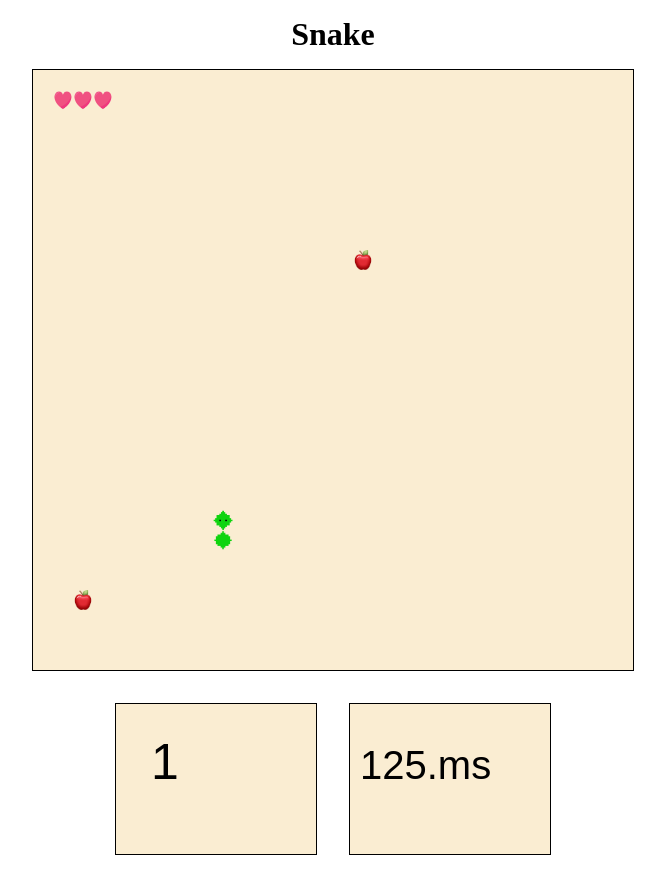
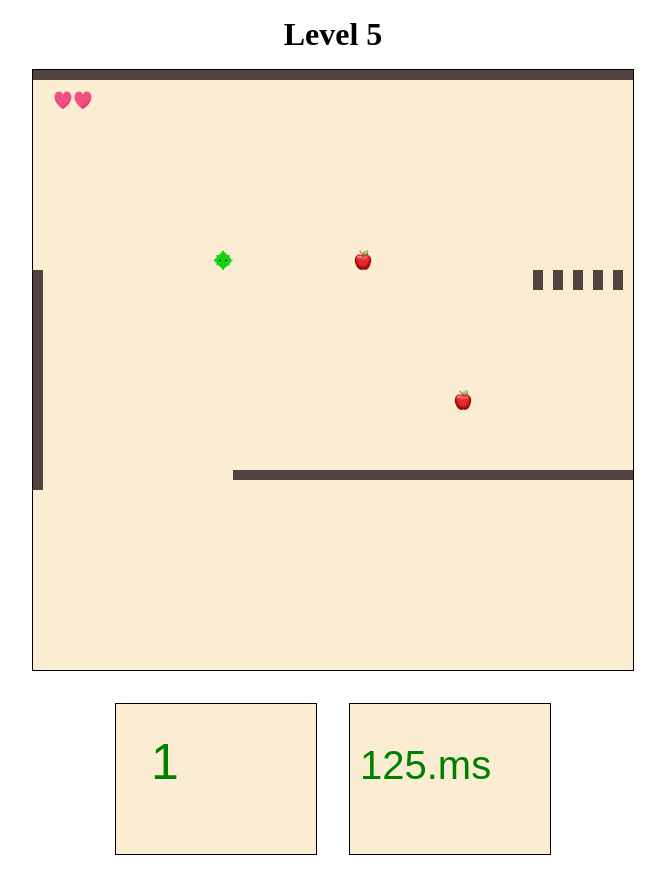
Before and after one commit to rg-km/se-fe8-kelompok2, a plain HTML site: page index.html in a window 1280 px wide. Shown: the whole page, without its empty margins (307-972 px from the left). Drawn offline with Linux system fonts and the light colour scheme.

Commit message:
refactor: add levels and walls

```diff
--- a/index.html
+++ b/index.html
@@ -14,11 +14,13 @@
     <img id="snake-body" src="assets/img/body.png" hidden />
     <img id="heart" src="assets/img/heart.png" hidden />
 
+    <!-- Import assets: audio -->
     <audio id="game-over" controls preload="none" hidden src="assets/sound/game-over.mp3"></audio>
+    <audio id="level-up" controls preload="none" hidden src="assets/sound/level-up.mp3"></audio>
 
     <!-- Draw on canvas -->
     <div class="screen">
-      <h1>Snake</h1>
+      <h1><span id="snakeLevel"></span></h1>
       <canvas id="snakeBoard" width="600" height="600" class="board"></canvas>
       <div class="info-board">
         <canvas id="scoreBoard" width="200" height="150" class="board"></canvas>
--- a/script.js
+++ b/script.js
@@ -9,8 +9,6 @@ const DIRECTION = {
   UP: 2,
   DOWN: 3,
 }
-
-const MOVE_INTERVAL = 125;
 
 function initPosition() {
   return {
@@ -37,14 +35,17 @@ function initSnake(color) {
     color: color,
     ...initHeadAndBody(),
     direction: initDirection(),
-    score: 0,
     heart: [
       { x: 1, y: 1 },
       { x: 2, y: 1 },
       { x: 3, y: 1 },
     ],
+    score: 0,
+    level: 5,
+    speed: 125,
   }
 }
+
 let snake = initSnake()
 
 let apples = [
@@ -58,9 +59,117 @@ let apples = [
   },
 ]
 
-function drawCell(ctx, x, y, color) {
-  ctx.fillStyle = color
-  ctx.fillRect(x * CELL_SIZE, y * CELL_SIZE, CELL_SIZE, CELL_SIZE)
+let obstacles = [
+  { level: 1,
+    walls: []
+  },
+  {
+    level: 2,
+    walls: [
+      {
+        startX: 13,
+        startY: 20,
+        endX: 26,
+        endY: 20,
+        width: CELL_SIZE,
+        height: CELL_SIZE / 2,
+      },
+    ],
+  },
+  {
+    level: 3,
+    walls: [
+      {
+        startX: 23,
+        startY: 20,
+        endX: 36,
+        endY: 20,
+        width: CELL_SIZE,
+        height: CELL_SIZE / 2,
+      },
+      {
+        startX: 9,
+        startY: 30,
+        endX: 22,
+        endY: 30,
+        width: CELL_SIZE,
+        height: CELL_SIZE / 2,
+      },
+    ],
+  },
+  {
+    level: 4,
+    walls: [
+      {
+        startX: 23,
+        startY: 20,
+        endX: 36,
+        endY: 20,
+        width: CELL_SIZE,
+        height: CELL_SIZE / 2,
+      },
+      {
+        startX: 9,
+        startY: 30,
+        endX: 22,
+        endY: 30,
+        width: CELL_SIZE,
+        height: CELL_SIZE / 2,
+      },
+      {
+        startX: 4,
+        startY: 10,
+        endX: 17,
+        endY: 10,
+        width: CELL_SIZE,
+        height: CELL_SIZE / 2,
+      },
+    ],
+  },
+  {
+    level: 5,
+    walls: [
+      {
+        startX: 25,
+        startY: 10,
+        endX: 36,
+        endY: 10,
+        width: CELL_SIZE / 2,
+        height: CELL_SIZE,
+      },
+      {
+        startX: 10,
+        startY: 20,
+        endX: 100,
+        endY: 20,
+        width: CELL_SIZE,
+        height: CELL_SIZE / 2,
+      },
+      {
+        startX: 0,
+        startY: 10,
+        endX: 0,
+        endY: 20,
+        width: CELL_SIZE / 2,
+        height: CELL_SIZE,
+      },
+      {
+        startX: 0,
+        startY: 0,
+        endX: 100,
+        endY: 0,
+        width: CELL_SIZE,
+        height: CELL_SIZE / 2,
+      },
+    ],
+  },
+]
+
+function drawSnakeHead(ctx, snake) {
+  var img
+
+  img = document.getElementById('snake-head');
+  ctx.drawImage(img, snake.head.x * CELL_SIZE, snake.head.y * CELL_SIZE, CELL_SIZE, CELL_SIZE)
 }
 
 function drawScore(snake) {
@@ -80,16 +189,30 @@ function drawSpeed(snake) {
   speedCtx.clearRect(0, 0, CANVAS_SIZE, CANVAS_SIZE);
   speedCtx.font = '40px Arial';
   speedCtx.fillStyle = snake.color;
-  speedCtx.fillText(MOVE_INTERVAL + '.ms', 10, speedCanvas.scrollHeight / 2);
+  speedCtx.fillText(snake.speed + '.ms', 10, speedCanvas.scrollHeight / 2);
 }
 
-function drawSnakeHead(ctx, snake) {
-  var img
-
-  img = document.getElementById('snake-head');
-  ctx.drawImage(img, snake.head.x * CELL_SIZE, snake.head.y * CELL_SIZE, CELL_SIZE, CELL_SIZE)
+function drawLevel(snake) {
+  let levelElement = document.getElementById('snakeLevel')
+  levelElement.innerText = 'Level ' + snake.level
 }
 
+function drawObstacles(ctx, snake, obstacles) {
+  let walls = obstacles.find(function (element) {
+    return element.level === snake.level
+  }).walls
+
+  ctx.fillStyle = '#534340'
+  for (let i = 0; i < walls.length; i++) {
+    for (let j = walls[i].startX; j <= walls[i].endX; j++) {
+      for (let k = walls[i].startY; k <= walls[i].endY; k++) {
+        ctx.fillRect(j * CELL_SIZE, k * CELL_SIZE, walls[i].width, walls[i].height)
+      }
+    }
+  }
+}
+
+// main function to be executed
 function draw() {
   setInterval(function () {
     let snakeCanvas = document.getElementById('snakeBoard')
@@ -97,31 +220,33 @@ function draw() {
 
     ctx.clearRect(0, 0, CANVAS_SIZE, CANVAS_SIZE)
 
-    //draw head + body for snake
+    // draw the obstacles or walls
+    drawObstacles(ctx, snake, obstacles)
+
+    // draw head + body for snake
     drawSnakeHead(ctx, snake)
     var bodyImage = document.getElementById('snake-body')
     for (let i = 1; i < snake.body.length; i++) {
       ctx.drawImage(bodyImage, snake.body[i].x * CELL_SIZE, snake.body[i].y * CELL_SIZE, CELL_SIZE, CELL_SIZE)
     }
 
-    //draw apples in random positions
+    // draw apples in random positions
     for (let i = 0; i < apples.length; i++) {
       let apple = apples[i]
-
       var img = document.getElementById('apple')
       ctx.drawImage(img, apple.position.x * CELL_SIZE, apple.position.y * CELL_SIZE, CELL_SIZE, CELL_SIZE)
     }
 
-    //draw heart or lifepoint on top screen
+    // draw heart or lifepoint on top screen
     for (let i = 0; i < snake.heart.length; i++) {
-
       var img = document.getElementById('heart')
       ctx.drawImage(img, snake.heart[i].x * CELL_SIZE, snake.heart[i].y * CELL_SIZE, CELL_SIZE, CELL_SIZE)
     }
 
-
     drawScore(snake)
     drawSpeed(snake)
+    drawLevel(snake)
+
   }, REDRAW_INTERVAL)
 }
 
@@ -140,17 +265,47 @@ function teleport(snake) {
   }
 }
 
+// Leveling Cases
+function getLevel(score) {
+  switch (score) {
+    case 5:
+      return 2
+    case 10:
+      return 3
+    case 15:
+      return 4
+    default:
+      return 5
+  }
+}
+
+// Speed increases as the snake level up
+function getSpeed(level) {
+  return 150 - (level - 1) * 25;
+}
+
+// Eat the apples
 function eat(snake, apples) {
   for (let i = 0; i < apples.length; i++) {
     let apple = apples[i]
     if (snake.head.x == apple.position.x && snake.head.y == apple.position.y) {
       apple.position = initPosition()
       snake.score++
+
+      // Does the snake level up?
+      if (snake.score % 5 === 0 && snake.level < 5) {
+        snake.level = getLevel(snake.score)
+        snake.speed = getSpeed(snake.level)
+        document.getElementById('level-up').play()
+        alert("You're advance to level" + " " + snake.level)
+      }
+
       snake.body.push({ x: snake.head.x, y: snake.head.y })
     }
   }
 }
 
+/* These functions control the movements */
 function moveLeft(snake) {
   snake.head.x--
   teleport(snake)
@@ -174,27 +329,60 @@ function moveUp(snake) {
   teleport(snake)
   eat(snake, apples)
 }
+/* ------------------------------------ */
 
-function checkCollision(snakes) {
-  let isCollide = false
-  //this
-  for (let i = 0; i < snakes.length; i++) {
-    for (let j = 0; j < snakes.length; j++) {
-      for (let k = 1; k < snakes[j].body.length; k++) {
-        if (snakes[i].head.x == snakes[j].body[k].x && snakes[i].head.y == snakes[j].body[k].y) {
-          snake.heart.pop()
-        } if (snake.heart.length == 0) {
-          isCollide = true
-        }
+function checkObstaclesCollision(snake, obstacles) {
+  let walls = obstacles.find(function (element) {
+    return element.level === snake.level
+  }).walls
+
+  for (let i = 0; i < walls.length; i++) {
+    if (snake.head.x >= walls[i].startX && snake.head.x <= walls[i].endX && snake.head.y >= walls[i].startY && snake.head.y <= walls[i].endY) {
+      return true
+    }
+  }
+
+  return false
+}
+
+function checkGameover(snakes, obstacles) {
+  let isGameover = false
+  // Check whether snake collide with its body
+  for (let k = 1; k < snakes.body.length; k++) {
+    if (snakes.head.x == snakes.body[k].x && snakes.head.y == snakes.body[k].y) {
+      isGameover = true
+    }
+  }
+
+  // Check whether snake collide with obstacles
+  if (checkObstaclesCollision(snakes, obstacles)) {
+    isGameover = true
+  }
+
+  if (isGameover) {
+    snake.heart.pop()
+    if (snake.heart.length === 0) {
+      document.getElementById('game-over').play()
+      alert('Game Over!')
+      snake = initSnake('green')
+      apples = [
+        {
+          color: 'red',
+          position: initPosition(),
+        },
+        {
+          color: 'green',
+          position: initPosition(),
+        },
+      ]
+    } else {
+      snake = {
+        ...snake,
+        ...initHeadAndBody(),
       }
     }
   }
-  if (isCollide) {
-    document.getElementById('game-over').play();
-    alert('Game over');
-    snake = initSnake('green');
-  }
-  return isCollide
+  return isGameover
 }
 
 function move(snake) {
@@ -214,10 +402,10 @@ function move(snake) {
   }
 
   moveBody(snake)
-  if (!checkCollision([snake])) {
+  if (!checkGameover(snake, obstacles)) {
     setTimeout(function () {
       move(snake)
-    }, MOVE_INTERVAL)
+    }, snake.speed)
   } else {
     initGame()
   }
```
Also changed, not shown: 2 other files.
